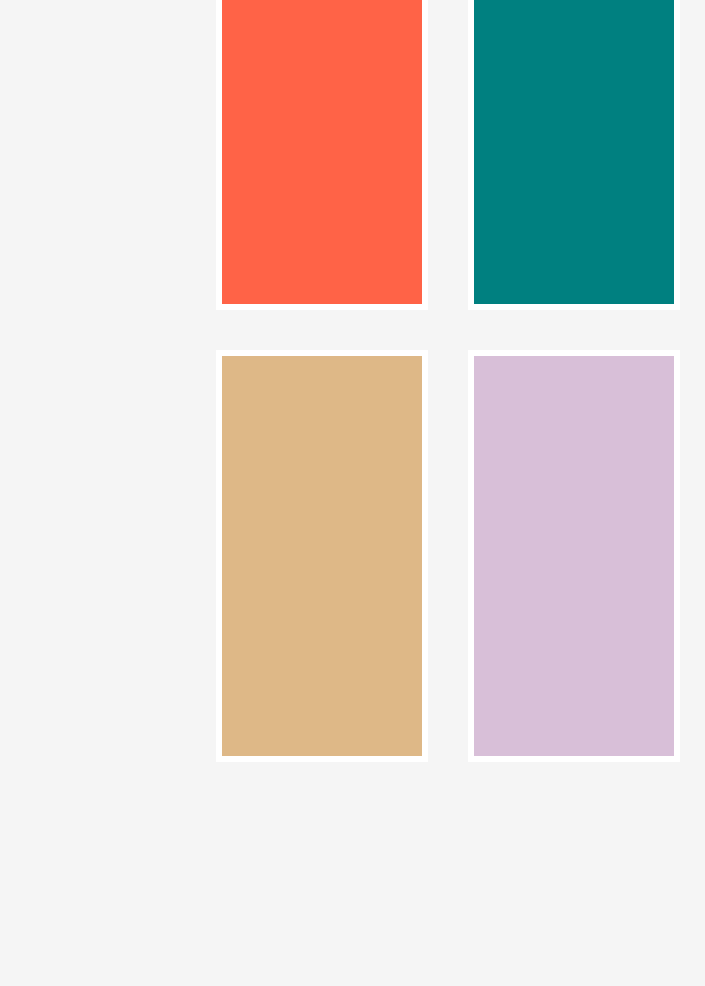
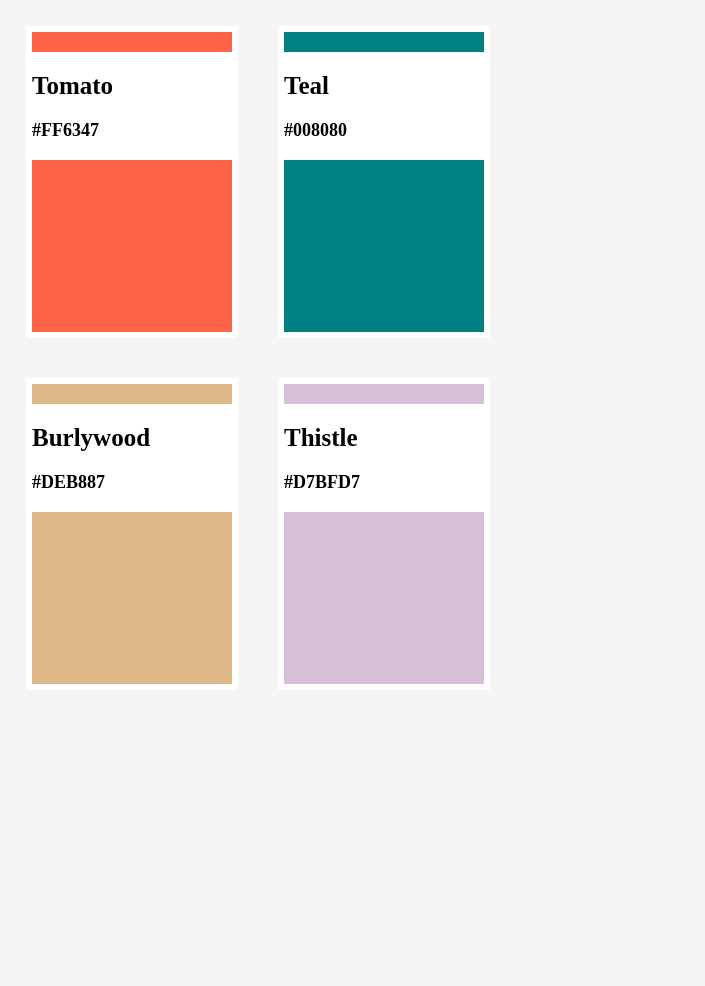
Before and after one commit to anipops/kokoa-clone-2024, a plain HTML site: page index3.html in a window 1280 px wide. Shown: the part 202-1188 px from the top of the page, without its empty margins (192-897 px from the left). Drawn offline with Linux system fonts and the light colour scheme.

Commit message:
Assignment7

```diff
--- a/css/styles3.css
+++ b/css/styles3.css
@@ -3,51 +3,66 @@ h1 {
 }
 body {
     height: 1000vh;
-    margin: 20px;
-    background-color: whitesmoke;
+    width: 600px;
+    margin: 150px;
+    background-color:whitesmoke;
+}
+section {
+    display: flex;
+    flex-wrap: wrap;
+    justify-content: center;
 }
 span {
-    font-size: 30px;
+    margin-top: 20px;
+    padding-top: 20px;
+    width: 200px;
+    height: 50px;
+    font-size: 25px;
     font-weight: bold;
+    color: black;
+    background-color: white;
+    display:block;
 }
-
-#Box1 {
-    display: flex;
-    justify-content: center;
+p {
+    width: 200px;
+    height: 40px;
+    font-size: 18px;
+    font-weight: bold;
+    color: black;
+    background-color: white;
+    display:block;
+    position: relative;
+    top: -20px;
 }
-#Tomato {
+div:nth-child(1) {
     margin: 20px;
     border: 6px solid white;
     width: 200px;
-    height: 400px;
+    height: 300px;
     color: white;
     background-color: tomato;
 }
-#Teal {
+div:nth-child(2) {
     margin: 20px;
     border: 6px solid white;
     width: 200px;
-    height: 400px;
+    height: 300px;
     color: white;
     background-color: teal;
 }
-#Box2 {
-    display: flex;
-    justify-content: center;
-}
-#Burlywood {
+div:nth-child(3) {
     margin: 20px;
     border: 6px solid white;
     width: 200px;
-    height: 400px;
+    height: 300px;
     color: white;
     background-color: Burlywood;
 }
-#Thistle {
+div:nth-child(4) {
     margin: 20px;
     border: 6px solid white;
     width: 200px;
-    height: 400px;
+    height: 300px;
     color: white;
     background-color: Thistle;
 }
--- a/index3.html
+++ b/index3.html
@@ -1,29 +1,29 @@
 <!DOCTYPE html>
 <html lang="kr">
     <head>
+        <meta charset="utf-8">
         <title>Assignment7-</title>
         <link href="./css/styles3.css" rel="stylesheet" />
         <h1>The Best Colors</h1>
     </head>
     <body>
-        <div id="Box1">
-            <div id="Tomato">
-                <div id="Tomato-text">
-                    <span>Tomato</span>
-                    <p>#FF6347</p>
-                </div>
+        <section>
+            <div>
+                <span>Tomato</span>
+                <p>#FF6347</p>
             </div>
-            <div id="Teal">
-                <div id="Teal-text"></div>
+            <div>
+                <span>Teal</span>
+                <p>#008080</p>
             </div>
-        </div>
-        <div id="Box2">
-            <div id="Burlywood">
-                <div id="Burlywood-text"></div>
+            <div>
+                <span>Burlywood</span>
+                <p>#DEB887</p>
             </div>
-            <div id="Thistle">
-                <div id="Thistle-text"></div>
+            <div>
+                <span>Thistle</span>
+                <p>#D7BFD7</p>
             </div>
-        </div>
+        </section>
     </body>
 </html>
```
